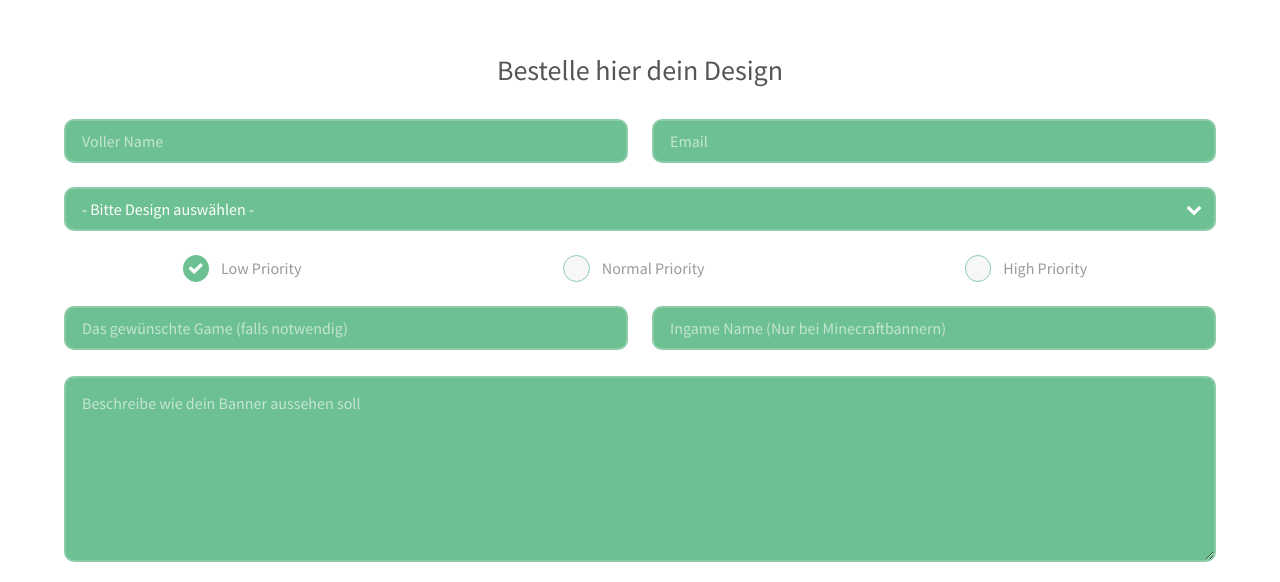
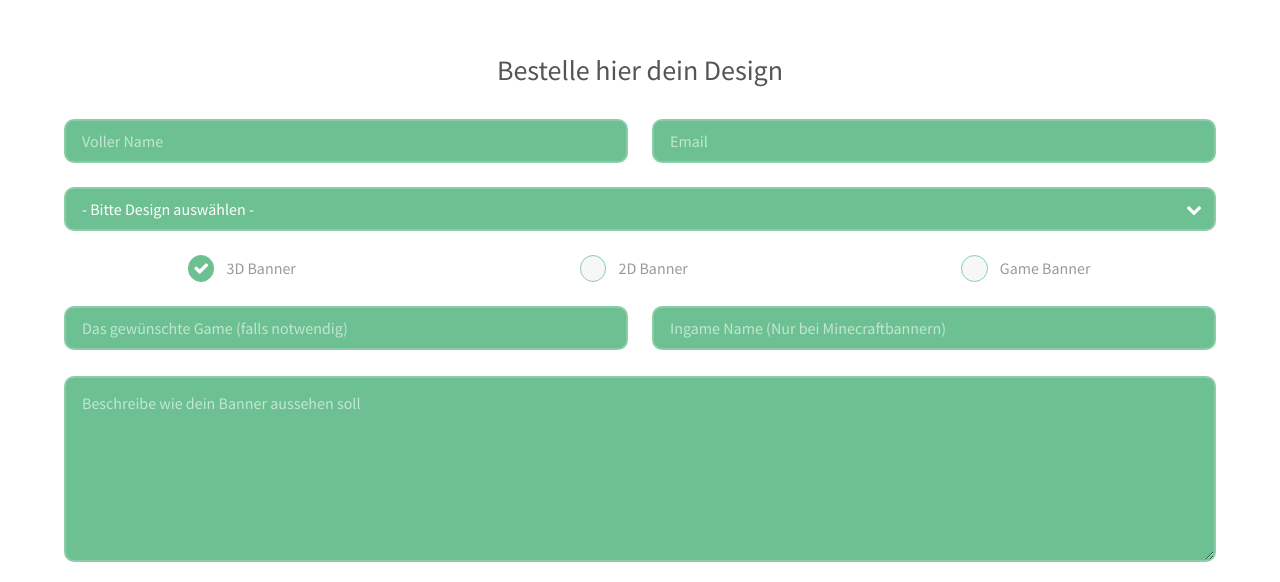
Before and after one commit to Sotschishop/sotschishop.github.io, a plain HTML site: page originalshopgerman.html in a window 1280 px wide. Shown: the part 218-800 px from the top of the page. Drawn offline with Linux system fonts and the light colour scheme.

Commit message:
Update originalshopgerman.html

```diff
--- a/originalshopgerman.html
+++ b/originalshopgerman.html
@@ -58,15 +58,15 @@
 											<!-- Break -->
 											<div class="4u 12u$(small)">
 												<input type="radio" id="demo-priority-low" name="demo-priority" checked>
-												<label for="demo-priority-low">Low Priority</label>
+												<label for="demo-priority-low">3D Banner</label>
 											</div>
 											<div class="4u 12u$(small)">
 												<input type="radio" id="demo-priority-normal" name="demo-priority">
-												<label for="demo-priority-normal">Normal Priority</label>
+												<label for="demo-priority-normal">2D Banner</label>
 											</div>
 <div class="4u$ 12u$(small)">
 												<input type="radio" id="demo-priority-high" name="demo-priority">
-												<label for="demo-priority-high">High Priority</label>
+												<label for="demo-priority-high">Game Banner</label>
 											</div>
 									<form method="post" action="#">
 													<div class="6u 12u$(xsmall)">
```
